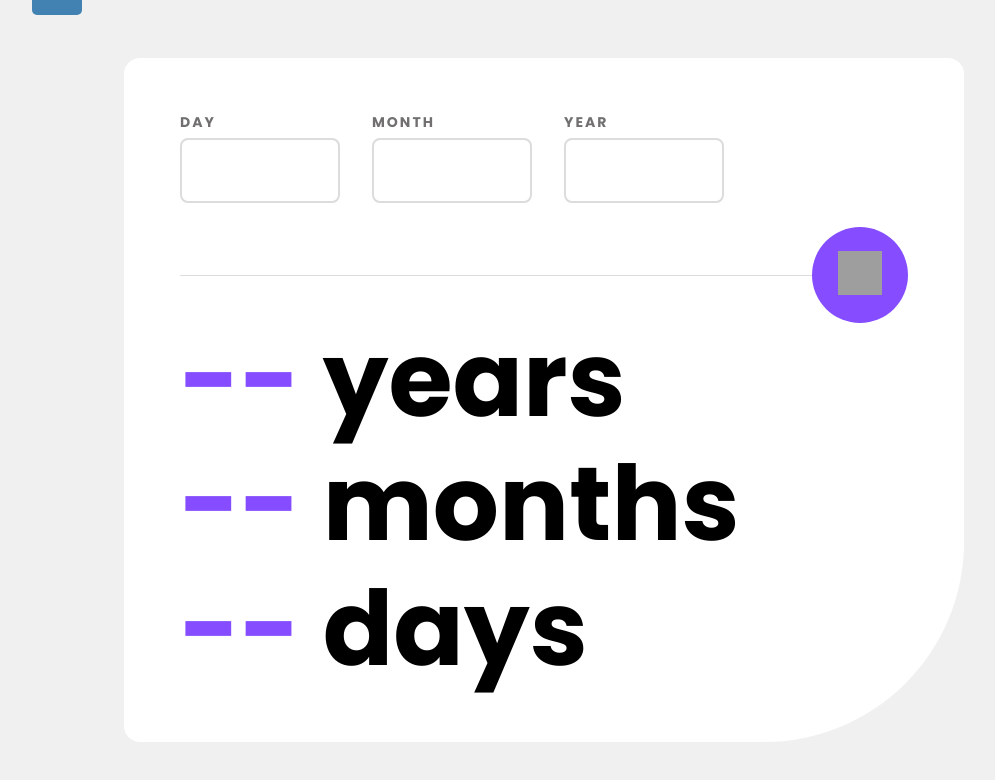
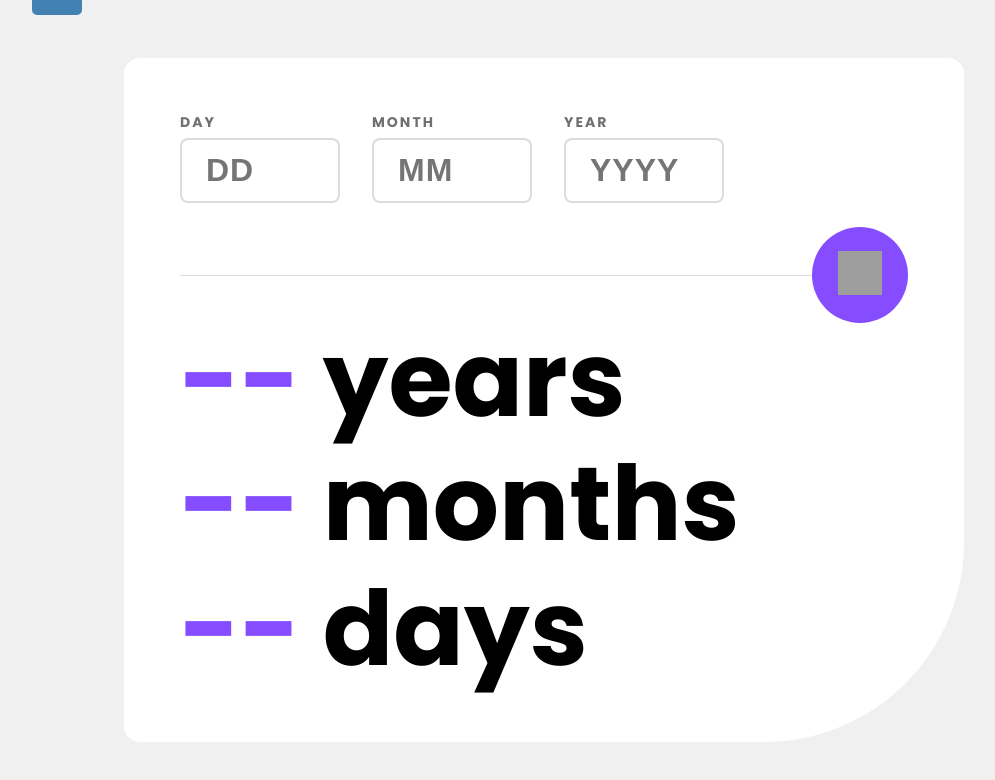
Before and after one commit to alexanderivanov2/frontend-mentor, a Vue app: page /junior/age-calculator in a window 1280 px wide. Shown: the top 780 px of the page, without its empty margins (96-1091 px from the left). Built offline with nearby package versions, Linux system fonts and the light colour scheme; grey boxes are pictures that could not be loaded; a web font is replaced by a local one.

Commit message:
refactor date to not show error when start with 0

```diff
--- a/src/components/Base/BaseFormInput.vue
+++ b/src/components/Base/BaseFormInput.vue
@@ -7,7 +7,7 @@
         </BaseLabel>
         <div class="input-wrapper">
             <BaseInput :id="inputField.id" :type="type" v-model="input.value" @input="handleInput" @focus="handleFocus"
-                @blur="handleBlur" />
+                @blur="handleBlur"  :placeholder="inputField.placeholder"/>
         </div>
         <BaseErrorMessage v-if="!input.isValid">
             <p class="error-message">{{ input.errorMessage }}</p>
@@ -25,6 +25,7 @@ interface Props {
     inputField: {
         id: string;
         label: string;
+        placeholder?: string;
     },
     type?: string;
     input: BaseInputType;
@@ -35,7 +36,7 @@ interface Props {
 
 const props = withDefaults(defineProps<Props>(), {
     inputField: () => {
-        return { id: '123', label: '1231', type: 'text', } // Default value for 'type'
+        return { id: '', label: '', type: 'text', placeholder: '' }
     },
     type: 'text',
     inputHandlers: () => {
--- a/src/composables/useValidator.ts
+++ b/src/composables/useValidator.ts
@@ -7,8 +7,16 @@ const useValidator = () => {
     }
 
     const numberValidator = (value: any, config={} as validatorConfig) => {
+
+        if(config?.handleInputRegex) {
+            return config.handleInputRegex.test(value.toString())
+        }
+
+
         const numberValue = Number(value)
         let isValid = !isNaN(numberValue)
+
+
 
         if (isValid && config?.min) {
             isValid = numberValue >= config.min
@@ -20,6 +28,10 @@ const useValidator = () => {
 
         if (isValid && config?.maxLength) {
             isValid = String(numberValue).length <= config.maxLength
+        }
+
+        if(config?.handleInputRegex) {
+            isValid = config.handleInputRegex.test(numberValue.toString())
         }
 
 
--- a/src/views/JuniorPages/AgeCalculator/AgeCalculatorView.vue
+++ b/src/views/JuniorPages/AgeCalculator/AgeCalculatorView.vue
@@ -5,15 +5,18 @@
                 <div class="age-calculator-form-inputs-wrapper">
                     <BaseFormInput class="base-form-input" :input-field="{
                         label: 'day',
-                        id: 'dayInput'
+                        id: 'dayInput',
+                        placeholder: 'DD',
                     }" :input="dayInput" :handle-input="handleInputDays" :handle-blur="handleBlur" />
                     <BaseFormInput class="base-form-input" :input-field="{
                         label: 'month',
-                        id: 'monthInput'
+                        id: 'monthInput',
+                        placeholder: 'MM',
                     }" :input="monthInput" :handle-input="handleInputMonths" :handle-blur="handleBlur" />
                     <BaseFormInput class="base-form-input" :input-field="{
                         label: 'year',
-                        id: 'yearInput'
+                        id: 'yearInput',
+                        placeholder: 'YYYY',
                     }" :input="yearInput" :handle-input="handleInputYear" :handle-blur="handleBlur" />
                 </div>
                 <div class="age-calculator-form-submit">
@@ -51,6 +54,9 @@ const yearInput = createBaseInput()
 const resultAge = ref<{ calculated?: boolean, years?: number, months?: number, days?: number }>({})
 const currentDate = new Date()
 
+const handleInputConfigRegexDays = /^(0|0[1-9]|[1-9]|[12][0-9]|3[01])$/
+const handleInputConfigRegexMonths = /^(0|0[1-9]|1[0-2])$/
+
 const validatorConfigDay = {
     min: 1, max: 31,
 }
@@ -65,7 +71,7 @@ const validatorConfigYear = {
 
 const handleInputDays = handleInput(dayInput, {
     validator: numberValidator,
-    validatorConfig: validatorConfigDay,
+    validatorConfig: { ...validatorConfigDay, handleInputRegex: handleInputConfigRegexDays},
     errorHandling: {
         errorMessage: 'Must be a valid day'
     }
@@ -73,7 +79,7 @@ const handleInputDays = handleInput(dayInput, {
 
 const handleInputMonths = handleInput(monthInput, {
     validator: numberValidator,
-    validatorConfig: validatorConfigMonth,
+    validatorConfig: { ...validatorConfigMonth, handleInputRegex: handleInputConfigRegexMonths },
     errorHandling: {
         errorMessage: 'Must be a valid month'
     }
```
